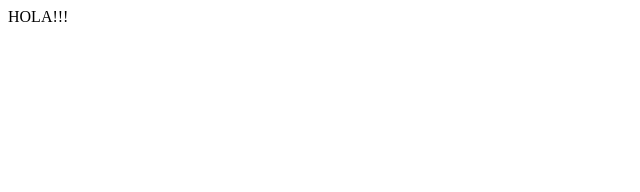
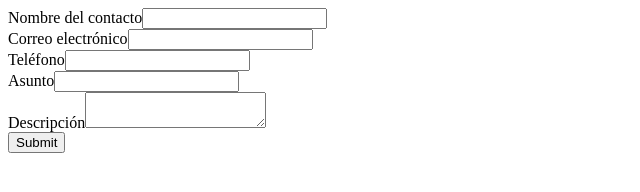
Before and after one commit to lpetrilabsxd/formulario, a plain HTML site: page index.html in a window 1280 px wide. Shown: the whole page, without its empty margins (0-640 px from the left). Drawn offline with Linux system fonts and the light colour scheme.

Commit message:
Update index.html

```diff
--- a/index.html
+++ b/index.html
@@ -1,9 +1,45 @@
 <!DOCTYPE html>
 <html>
 <head>
-<title>Page Title</title>
+<title>Formulario de creacion de casos</title>
 </head>
 <body>
-HOLA!!!
+<!--  ----------------------------------------------------------------------  -->
+<!--  NOTE: Please add the following <META> element to your page <HEAD>.      -->
+<!--  If necessary, please modify the charset parameter to specify the        -->
+<!--  character set of your HTML page.                                        -->
+<!--  ----------------------------------------------------------------------  -->
+
+<META HTTP-EQUIV="Content-type" CONTENT="text/html; charset=UTF-8">
+
+<!--  ----------------------------------------------------------------------  -->
+<!--  NOTE: Please add the following <FORM> element to your page.             -->
+<!--  ----------------------------------------------------------------------  -->
+
+<form action="https://clarochileb2c--dev.my.salesforce.com/servlet/servlet.WebToCase?encoding=UTF-8" method="POST">
+
+<input type=hidden name="orgid" value="00D7j000000H2o5">
+<input type=hidden name="retURL" value="https://lpetrilabsxd.github.io/formulario/">
+
+<!--  ----------------------------------------------------------------------  -->
+<!--  NOTE: These fields are optional debugging elements. Please uncomment    -->
+<!--  these lines if you wish to test in debug mode.                          -->
+<!--  <input type="hidden" name="debug" value=1>                              -->
+<!--  <input type="hidden" name="debugEmail" value="lduran@labsxd.com">       -->
+<!--  ----------------------------------------------------------------------  -->
+
+<label for="name">Nombre del contacto</label><input  id="name" maxlength="80" name="name" size="20" type="text" /><br>
+
+<label for="email">Correo electrónico</label><input  id="email" maxlength="80" name="email" size="20" type="text" /><br>
+
+<label for="phone">Teléfono</label><input  id="phone" maxlength="40" name="phone" size="20" type="text" /><br>
+
+<label for="subject">Asunto</label><input  id="subject" maxlength="80" name="subject" size="20" type="text" /><br>
+
+<label for="description">Descripción</label><textarea name="description"></textarea><br>
+
+<input type="submit" name="submit">
+
+</form>
 </body>
 </html>
```
